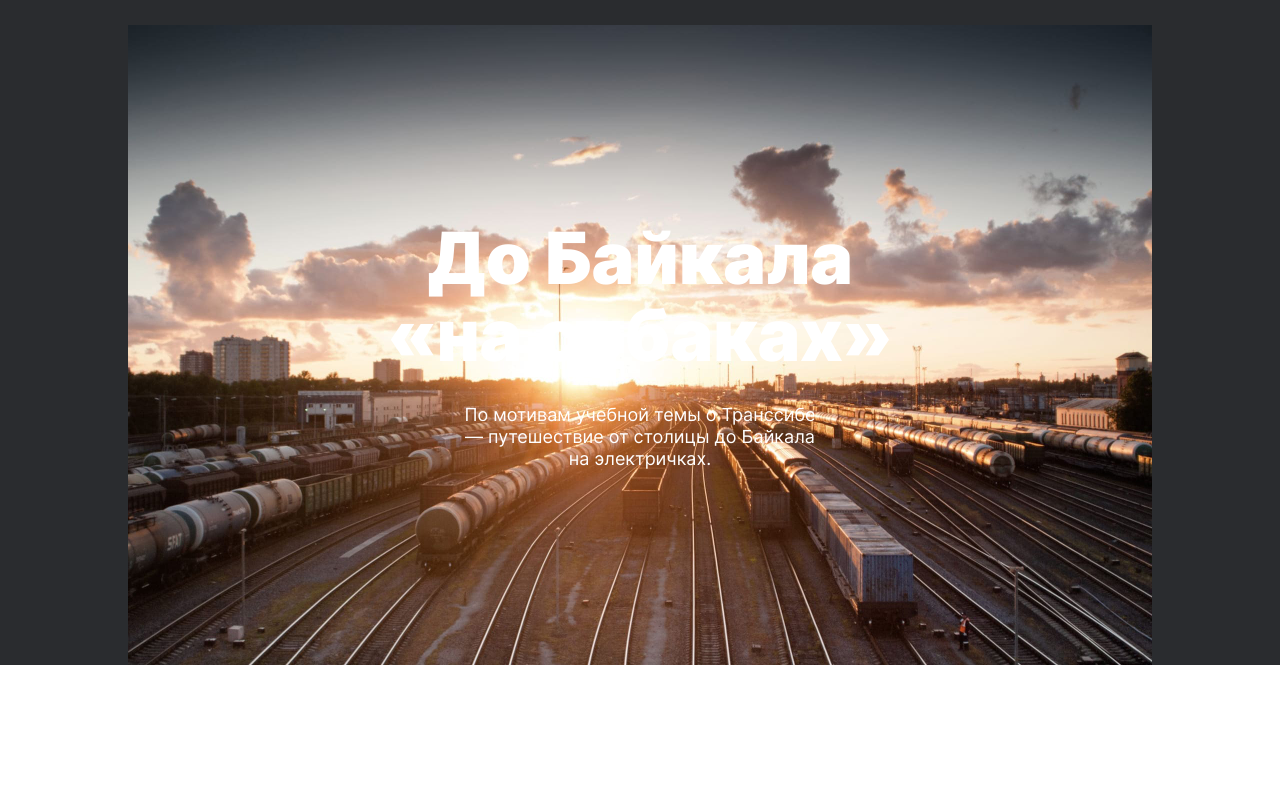
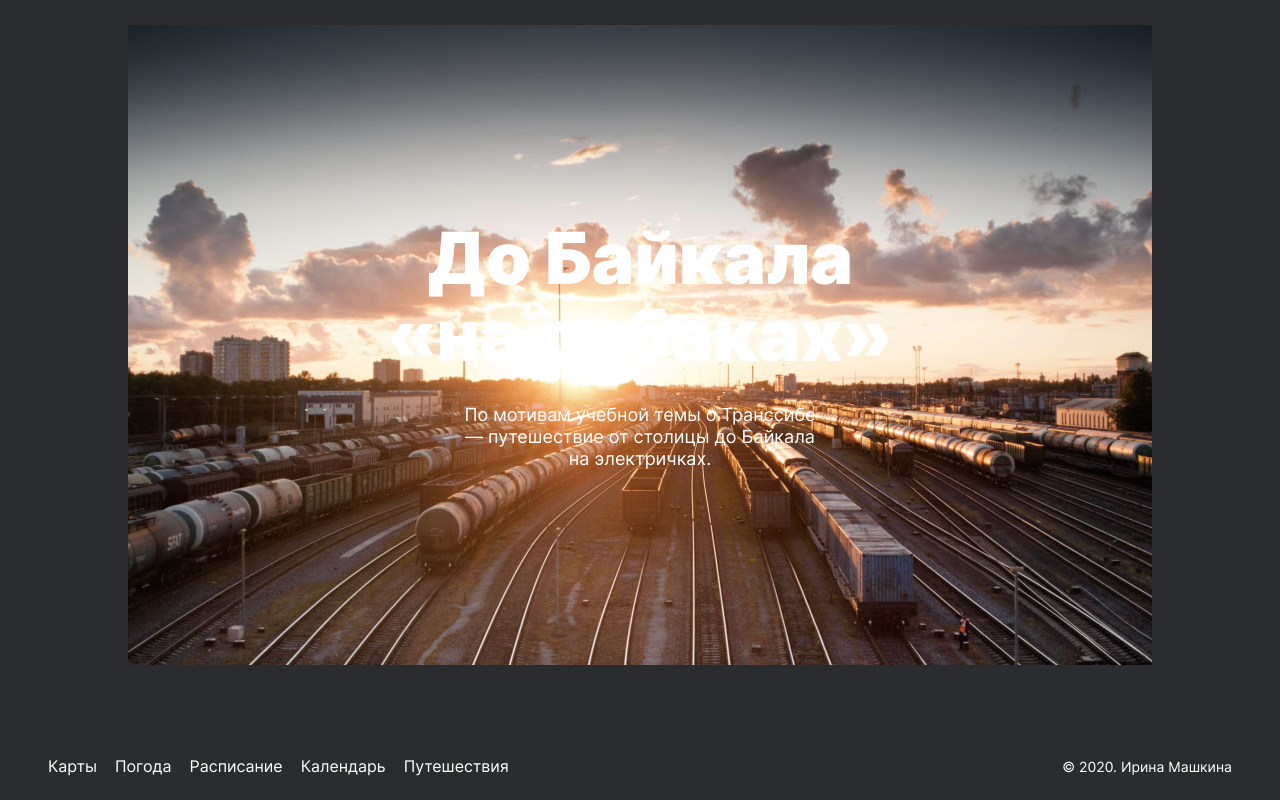
Before and after one commit to IrinaMashkina/russian-travel, a plain HTML site: page index.html in a window 1280 px wide. Shown: the part 6210-7010 px from the top of the page. Before the commit the page ends 6875 px from the top, so only its background shows below. Drawn offline with Linux system fonts and the light colour scheme.

Commit message:
Добавлен блок footer

```diff
--- a/blocks/cover/__title/cover__title.css
+++ b/blocks/cover/__title/cover__title.css
@@ -1,5 +1,5 @@
 .cover__title {
-    margin:0;
+    margin:0 auto;
     width: 560px;
     height: 152px;
     font-weight: 900;
--- /dev/null
+++ b/blocks/footer/__copyright/footer__copyright.css
@@ -0,0 +1,7 @@
+.footer__copyright {
+    margin: 0;
+    padding: 0;
+    font-weight: normal;
+    font-size: 14px;
+    line-height: 1.14;
+}
--- /dev/null
+++ b/blocks/footer/__link/footer__link.css
@@ -0,0 +1,10 @@
+.footer__link {
+    color: inherit;
+    text-decoration: none;
+    font-family: inherit;
+    font-family: Inter;
+    font-weight: normal;
+    font-size: 16px;
+    line-height: 1.12;
+    margin-right: 18px;
+}
--- /dev/null
+++ b/blocks/footer/__links/footer__links.css
@@ -0,0 +1,7 @@
+.footer__links {
+    display: flex;
+    list-style: none;
+    margin: 0;
+    padding: 0;
+
+}
--- a/blocks/footer/footer.css
+++ b/blocks/footer/footer.css
@@ -0,0 +1,9 @@
+.footer {
+    color: #ffffff;
+    margin: 0;
+    box-sizing: border-box;
+    padding: 92px 48px 24px;
+    display: flex;
+    align-items: center;
+    justify-content: space-between;
+}
--- a/index.html
+++ b/index.html
@@ -144,7 +144,16 @@
 
     </main>
 
-    <footer class="footer"></footer>
+    <footer class="footer">
+      <ul class="footer__links">
+        <li><a href="" class="footer__link">Карты</a></li>
+        <li><a href="" class="footer__link">Погода</a></li>
+        <li><a href="" class="footer__link">Расписание</a></li>
+        <li><a href="" class="footer__link">Календарь</a></li>
+        <li><a href="" class="footer__link">Путешествия</a></li>
+      </ul>
+      <p class="footer__copyright">© 2020. Ирина Машкина</p>
+    </footer>
   </div>
 
 </body>
--- a/pages/index.css
+++ b/pages/index.css
@@ -28,3 +28,7 @@
 @import url("../blocks/cover/cover.css");
 @import url("../blocks/cover/__title/cover__title.css");
 @import url("../blocks/cover/__subtitle/cover__subtitle.css");
+@import url("../blocks/footer/footer.css");
+@import url("../blocks/footer/__links/footer__links.css");
+@import url("../blocks/footer/__link/footer__link.css");
+@import url("../blocks/footer/__copyright/footer__copyright.css");
```
